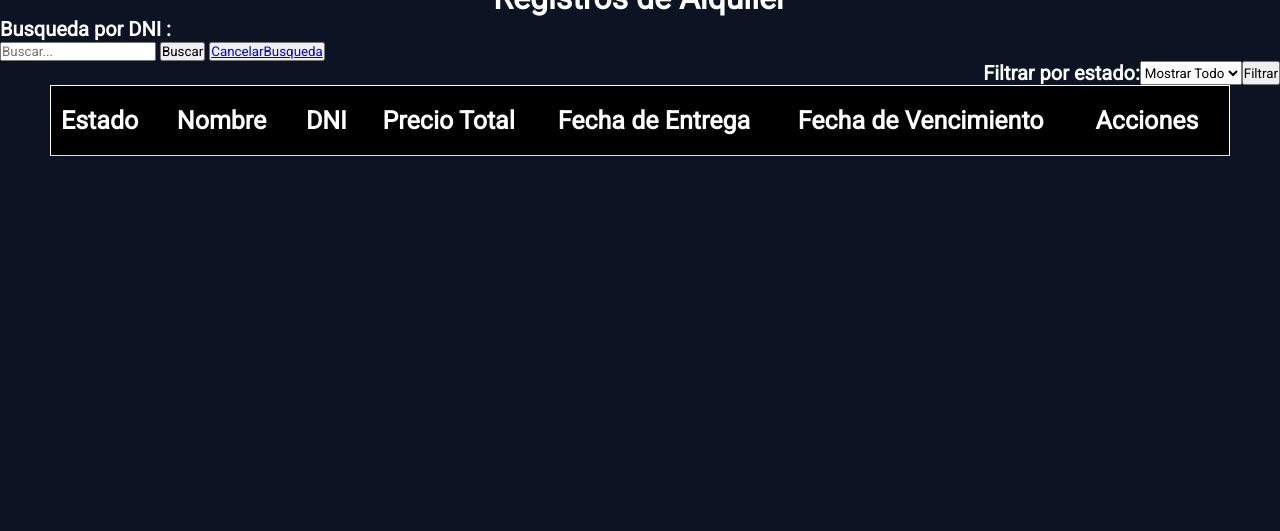
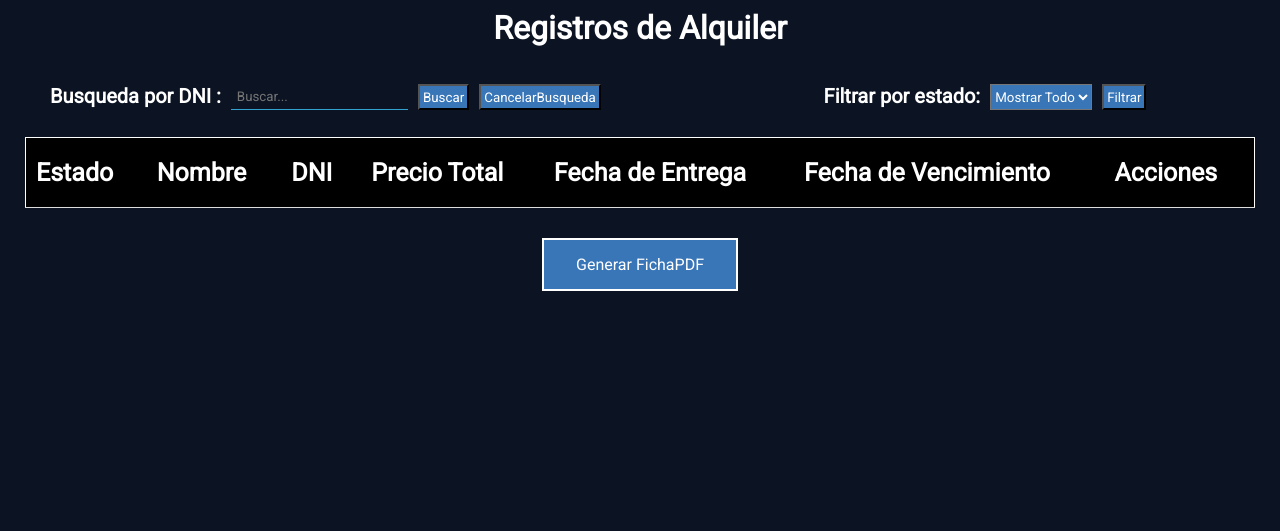
Before and after one commit to S1lver0/Disfraces-J-Luis, a PHP site: page /reporte.php in a window 1280 px wide. Shown: the part 121-652 px from the top of the page. Run offline with PHP 8.4, Linux system fonts and the light colour scheme; tables that the repository leaves empty hold one stand-in row (values such as "Sample post"); data that the repository does not hold is empty.

Commit message:
Se corrigieron Bugs=[alert,Regi_table_responsive,Ficha_buton]

```diff
--- a/conectarbd.php
+++ b/conectarbd.php
@@ -10,6 +10,6 @@
 
 // Revisamos la Conexión MySQL
 if ($conex->connect_error) {
-    //die("Ha fallado la conexión: " . $conex->connect_error);
+    die("Ha fallado la conexión: " . $conex->connect_error);
 }
 ?>
--- a/mostrarRegistro/repor.css
+++ /dev/null
@@ -1,85 +0,0 @@
-@import url("https://fonts.googleapis.com/css2?family=Roboto&display=swap");
-* {
-  margin: 0;
-  padding: 0;
-  box-sizing: border-box;
-  font-family: "Roboto", Helvetica;
-}
-body {
-  background-color: #0c1424;
-}
-
-table {
-  border: 1px solid white;
-  border-collapse: collapse;
-  width: 100%;
-}
-
-th,
-td {
-  font-size: 20px;
-  text-align: left;
-  padding: 20px;
-  border-bottom: 1px solid #ddd;
-}
-
-th {
-  background-color: black;
-  color: white;
-  padding: 20px 20px 20px 10px;
-  font-size: 25px;
-}
-
-tr:hover {
-  background-color: #0f337b;
-}
-
-.actions {
-  text-align: center;
-}
-
-#titulo {
-  display: flex;
-  justify-content: center;
-}
-
-#filtro {
-  display: flex;
-  justify-content: end;
-}
-
-#tabla {
-  display: flex;
-  justify-content: center;
-  max-height: 600px;
-  overflow-y: auto;
-  color: white;
-  width: 100%;
-  padding: 0px 50px 0px 50px;
-}
-
-#pantalla {
-  display: flex;
-  width: 100%;
-  height: 100%;
-  flex-direction: column;
-  background-color: #0c1424;
-}
-
-h1 {
-  color: white;
-}
-
-
-.subtitulo{
-  font-size: 20px;
-}
-.icono{
-  width: 30px;
-  height: auto;
-  margin: 0px 10px 0px 0px;
-}
-
-.Vencido{
-  background-color:rgb(56, 118, 184);
-}
--- /dev/null
+++ b/mostrarRegistro/report.css
@@ -0,0 +1,180 @@
+@import url("https://fonts.googleapis.com/css2?family=Roboto&display=swap");
+* {
+  margin: 0;
+  padding: 0;
+  box-sizing: border-box;
+  font-family: "Roboto", Helvetica;
+}
+body {
+  background-color: #0c1424;
+}
+
+table {
+  border: 1px solid white;
+  border-collapse: collapse;
+  width: 100%;
+}
+
+th,
+td {
+  font-size: 20px;
+  text-align: left;
+  padding: 20px;
+  border-bottom: 1px solid #ddd;
+}
+
+th {
+  background-color: black;
+  color: white;
+  padding: 20px 20px 20px 10px;
+  font-size: 25px;
+}
+
+tr:hover {
+  background-color: #0f337b;
+}
+
+.actions {
+  text-align: center;
+}
+
+#titulo {
+  display: flex;
+  justify-content: center;
+}
+
+#filtro {
+  display: flex;
+  justify-content: end;
+}
+
+#tabla {
+  display: flex;
+  justify-content: center;
+  max-height: 500px;
+  overflow-y: auto;
+  color: white;
+  width: 100%;
+  padding: 0px 50px 0px 50px;
+  margin-top: 30px;
+}
+
+#pantalla {
+  display: flex;
+  width: 100%;
+  height: 100%;
+  flex-direction: column;
+  background-color: #0c1424;
+}
+
+h1 {
+  color: white;
+}
+
+.subtitulo {
+  font-size: 20px;
+}
+.icono {
+  width: 30px;
+  height: auto;
+  margin: 0px 10px 0px 0px;
+}
+
+.Vencido {
+  background-color: rgb(56, 118, 184);
+}
+
+#principal {
+  margin-top: 30px;
+}
+
+.butons{
+  border-radius: 10xp;
+  background-color: rgb(56, 118, 184); /* Green */
+  text-align: center;
+  display: inline-block;
+  color: white;
+}
+.butons:hover{
+  background-color: #0f337b;
+}
+
+#reportes {
+  border: 2px solid white;
+  padding: 15px 32px;
+  font-size: 16px;
+}
+#reportes:hover {
+  background-color: #0f337b; /* Green */
+}
+
+#reportes a {
+  text-decoration: none;
+  color: white;
+}
+.butons a {
+  text-decoration: none;
+  color: white;
+}
+
+#boton_reporte{
+  margin-top: 30px;
+  display: flex;
+  justify-content: center;
+}
+#busqueda{
+  padding: 12px 0px 12px 50px;
+  width: 50%;
+  display: flex;
+  justify-content: start;
+}
+#options{
+  margin-top: 25px;
+  display: flex;
+  width: 100%;
+  height: 50px;
+}
+
+#filtro{
+  padding: 12px 0px 12px 50px;
+  width: 50%;
+  display: flex;
+  justify-content: center;
+
+}
+#filtro input{
+  margin-left: 10px;
+  padding: 3px;
+}
+
+#busqueda button{
+  margin-left: 10px;
+  padding: 3px;
+}
+
+#busqueda input{
+    margin-left: 10px;
+    width: 30%;
+    padding: 1%;
+    background: none;
+    color: white;
+    border: none;
+    outline-color: #fff;
+    border-bottom: 1px solid  #32a1ce;
+}
+select{
+  margin-left: 10px;
+  outline: none;
+  color: #0c1424;
+  background-color: rgb(56, 118, 184);
+  color: white;
+}
+
+@media only screen and (max-height: 800px) {
+  #tabla {
+    max-height: 350px;
+    color: white;
+    padding: 0px 25px 0px 25px;
+    margin-top: 15px;
+  }
+}
--- a/mostrarRegistro/reporte.php
+++ b/mostrarRegistro/reporte.php
@@ -2,15 +2,17 @@
 <html>
 
 <head>
-    <title>Tabla de Atributos</title>
-    <link rel="stylesheet" href="repor.css">
+    <title>Registros de Alquiler</title>
+    <link rel="stylesheet" href="report.css">
+    <link rel="shortcut icon" href="../img/sopas.png">
 </head>
 
 <body>
-    <div id="principal">
     <?php
     include '../navegacion/nav.php';
     ?>
+    <div id="principal">
+
         <h1 id="titulo">Registros de Alquiler</h1>
         <?php
         error_reporting(0);
@@ -68,11 +70,12 @@
             }
 
         }
+        $boton = true; //boton generar ficha
 
         if (isset($_GET['buscar'])) {
             $busqueda = $_GET['buscar'];
-            $sql = "SELECT cliente.Nombre AS nombre_cliente,cliente.DNI,ficha.Precio,ficha.F_Entrega,ficha.F_Devolucion,ficha.Id FROM cliente INNER JOIN ficha ON cliente.Id = ficha.Id_Cliente WHERE cliente.DNI='$busqueda'";
-
+            $sql = "SELECT cliente.Nombre AS nombre_cliente,cliente.DNI,cliente.Id AS cliente_id,ficha.Precio,ficha.F_Entrega,ficha.F_Devolucion,ficha.Id FROM cliente INNER JOIN ficha ON cliente.Id = ficha.Id_Cliente WHERE cliente.DNI='$busqueda'";
+            $boton = false; // no mostrar boton generar ficha
         } else {
             $sql = "SELECT cliente.Nombre AS nombre_cliente,cliente.DNI,cliente.Id AS cliente_id,ficha.Precio,ficha.F_Entrega,ficha.F_Devolucion,ficha.Id
         FROM ficha
@@ -102,12 +105,12 @@
 
         ?>
         <!-- Formulario de búsqueda -->
-
-        <form method="get" action="">
+        <div id="options">
+            <form id="busqueda" method="get" action="">
                 <h1 class='subtitulo'>Busqueda por DNI :</h1>
                 <input type="text" name="buscar" placeholder="Buscar...">
-            <button type="submit">Buscar</button>
-            <button><a href='reporte.php'>CancelarBusqueda</a></button>
+                <button class="butons" type="submit">Buscar</button>
+                <button class="butons"><a href='reporte.php'>CancelarBusqueda</a></button>
             </form>
 
             <?php
@@ -120,9 +123,10 @@
             echo "<option value='activo' " . ($filtro == "Activo" ? "selected" : "") . ">Activo</option>";
             echo "<option value='vencido' " . ($filtro == "Vencido" ? "selected" : "") . ">Vencido</option>";
             echo "</select>";
-        echo "<input type='submit' value='Filtrar'>";
+            echo "<input class='butons' type='submit' value='Filtrar'>";
             echo "</form>";
             ?>
+        </div>
 
 
 
@@ -189,13 +193,23 @@
                         <td id="actions">
                             <a target="_blank" href="?eliminar=<?php echo $fila['Id']; ?>"><img class="icono"
                                     src="../img/delete.png" alt="borrar"></a>
-                            <a target="_blank" href="../PDF/index.php?id=<?php echo $fila['cliente_id']; ?>"><img class="icono"
-                                    src="../img/ojo.png" alt="detalles"></a>
+                            <a target="_blank" href="../PDF/index.php?id=<?php echo $fila['cliente_id']; ?>"><img
+                                    class="icono" src="../img/ojo.png" alt="detalles"></a>
                         </td>
                     </tr>
                 <?php } ?>
             </table>
         </div>
+        <?php
+        if($boton==true&&$filtro==""){
+            echo "
+        <div id='boton_reporte'>
+            <button id='reportes' class='butons'><a rel='noopener noreferrer' target='_blank'
+                    href='../PDF/index.php'>Generar FichaPDF</a>
+            </button>
+        </div>";
+        }
+        ?>
     </div>
 
 </body>
--- a/registro/index.php
+++ b/registro/index.php
@@ -7,8 +7,8 @@
     <link rel='stylesheet' type='text/css' media='screen' href='style.css'>
     <link href='https://unpkg.com/boxicons@2.1.4/css/boxicons.min.css' rel='stylesheet'>
     <script type="text/javascript" src="https://cdnjs.cloudflare.com/ajax/libs/jquery/3.0.0-beta1/jquery.js"></script>
-    <link rel="shortcut icon" href="sopas.png">
-    <title>Compiladores</title>
+    <link rel="shortcut icon" href="../img/sopas.png">
+    <title>Formulario de Alquiler</title>
 </head>
 <body>
 <?php
```
Also changed, not shown: registro/style.css (+9 -5 lines), 1 other file. Lines whose indentation alone changed are shown as unchanged.
